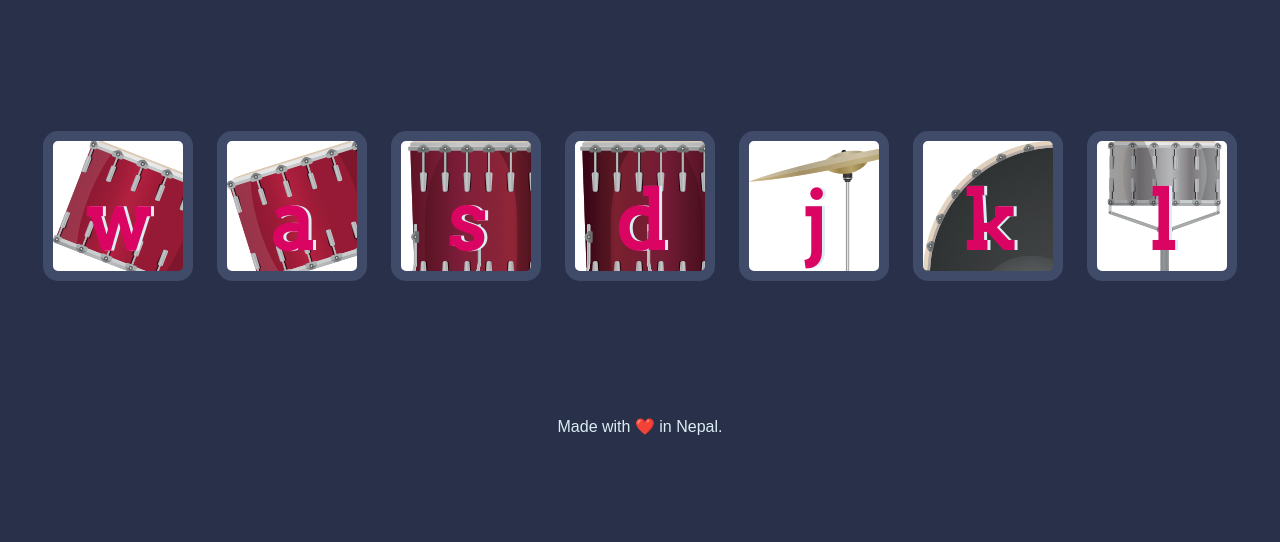
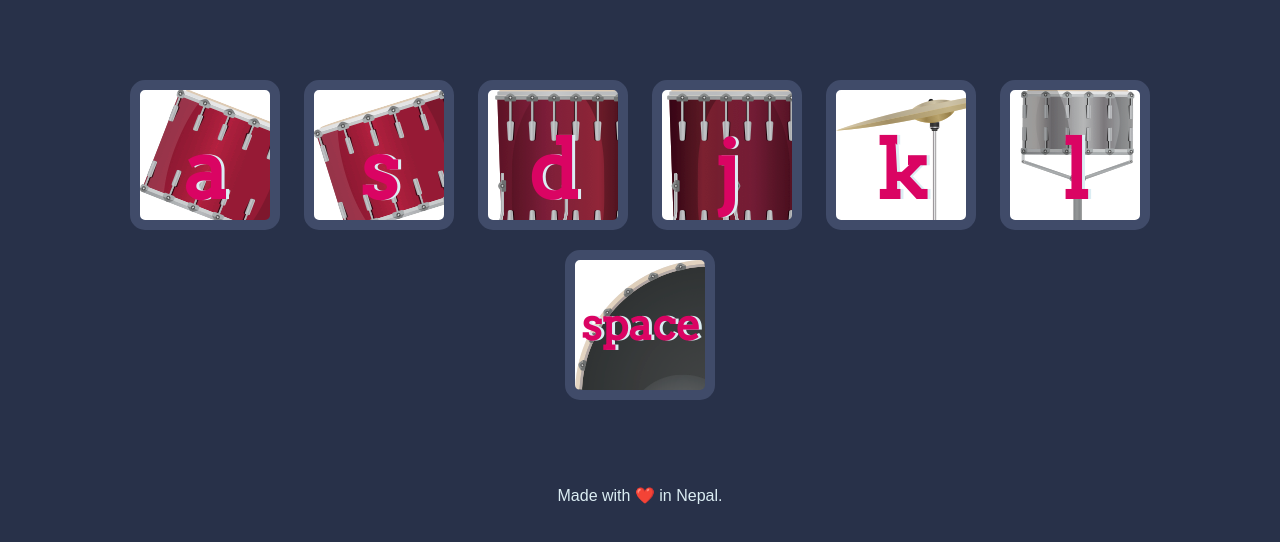
Before and after one commit to iam-rohan/beADrummer, a plain HTML site: page index.html in a window 1280 px wide. Shown: the part 158-700 px from the top of the page. Drawn offline with Linux system fonts and the light colour scheme.

Commit message:
Final few touches to make the UI more interactive.

```diff
--- a/index.html
+++ b/index.html
@@ -13,13 +13,14 @@
   <body>
     <h1 id="title">Drum 🥁 Kit</h1>
     <div class="set">
-      <button class="w drum">w</button>
-      <button class="a drum">a</button>
-      <button class="s drum">s</button>
-      <button class="d drum">d</button>
-      <button class="j drum">j</button>
-      <button class="k drum">k</button>
+      <button class="w drum">a</button>
+      <button class="a drum">s</button>
+      <button class="s drum">d</button>
+      <button class="d drum">j</button>
+      <button class="j drum">k</button>
       <button class="l drum">l</button>
+      <br>
+      <button class="space drum">space</button>
     </div>
 
     <footer>Made with ❤️ in Nepal.</footer>
--- a/index.js
+++ b/index.js
@@ -13,30 +13,30 @@ document.addEventListener("keypress", function (event) {
 
 function hitIt(key) {
   switch (key) {
-    case "w":
+    case "a":
       var tom1 = new Audio("sounds/tom-1.mp3");
       tom1.play();
       break;
-    case "a":
+    case "s":
       var tom2 = new Audio("sounds/tom-2.mp3");
       tom2.play();
       break;
-    case "s":
+    case "d":
       var tom3 = new Audio("sounds/tom-3.mp3");
       tom3.play();
       break;
 
-    case "d":
+    case "j":
       var tom4 = new Audio("sounds/tom-4.mp3");
       tom4.play();
       break;
 
-    case "j":
+    case "k":
       var crash = new Audio("sounds/crash.mp3");
       crash.play();
       break;
 
-    case "k":
+    case " ":
       var kickBass = new Audio("sounds/kick-bass.mp3");
       kickBass.play();
       break;
--- a/styles.css
+++ b/styles.css
@@ -35,16 +35,12 @@ footer {
   background: url("images/crash.png");
 }
 
-.k {
-  background: url("images/kick.png");
-}
-
 .l {
   background: url("images/snare.png");
 }
 
 .set {
-  margin: 10% auto;
+  margin: 6% auto;
 }
 
 .game-over {
@@ -78,3 +74,8 @@ footer {
   margin: 10px;
   background-color: white;
 }
+
+.space {
+  background: url("images/kick.png");
+  font-size: 2.7rem;
+}
```
